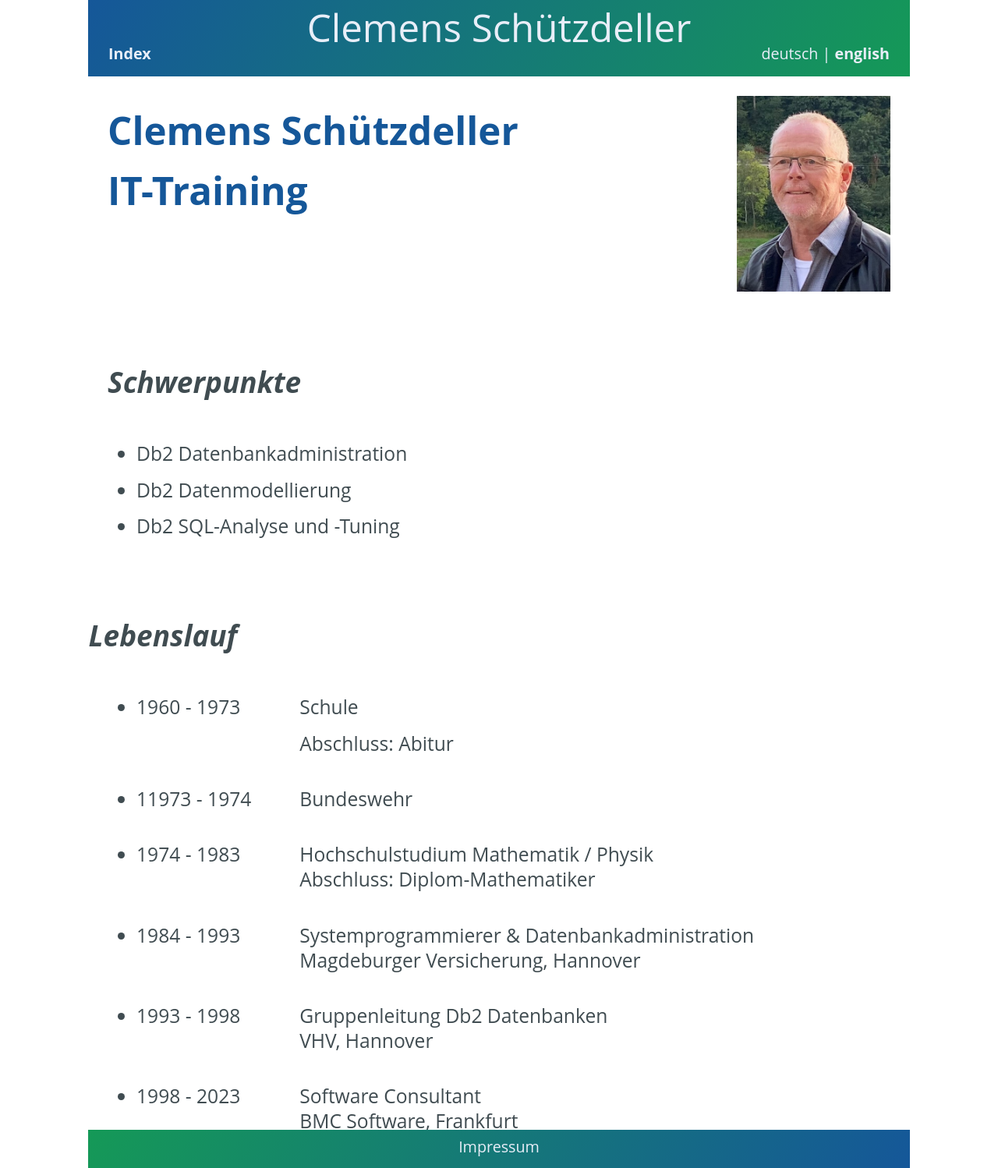
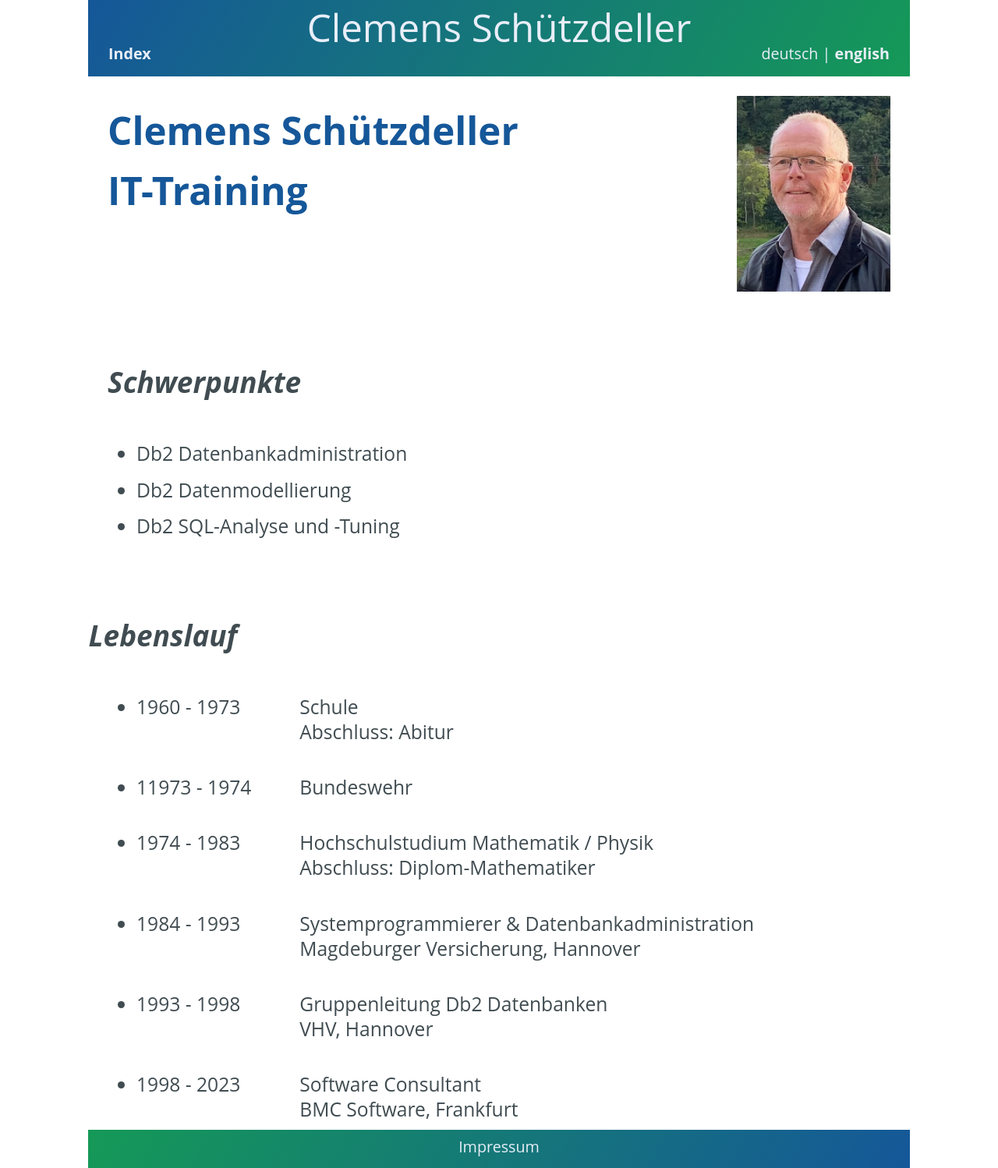
Before and after one commit to cs-LA/home, a Jekyll site: the page built from itTraining/Profile.md, in a window 1280 px wide. Shown: the whole page at 78% size. Built offline with Jekyll 4.4.1, drawn with Linux system fonts in a browser that asks for light colours; our own code applies the rules of GitHub Pages for plain Markdown files.

Commit message:
Update Profile.md

```diff
--- a/itTraining/Profile.md
+++ b/itTraining/Profile.md
@@ -26,17 +26,14 @@
     <div class="gridTitle">Lebenslauf</div>
     <div class="hGrid">
       <div class="grid-1"><ul style="margin: 0;"><li>1960 - 1973</li></ul></div>
-      <div class="grid-2">
-        <p>Schule</p>
-        <p>Abschluss: Abitur</p>
-      </div>
-    <div class="gridBreak"></div>
+      <div class="grid-2"><p>Schule<br>Abschluss: Abitur</p></div>
+    <div class="gridBreak" style="height; calc(0.5 * var(--base-font-size))"></div>
       <div class="grid-1"><ul style="margin: 0;"><li>11973 - 1974</li></ul></div>
       <div class="grid-2"><p>Bundeswehr</p></div>
-    <div class="gridBreak"></div>
+    <div class="gridBreak" style="height; calc(0.5 * var(--base-font-size))"></div>
       <div class="grid-1"><ul style="margin: 0;"><li>1974 - 1983</li></ul></div>
       <div class="grid-2"><p>Hochschulstudium Mathematik / Physik<br>Abschluss: Diplom-Mathematiker</p></div>
-    <div class="gridBreak"></div>
+    <div class="gridBreak" style="height; calc(0.5 * var(--base-font-size))"></div>
       <div class="grid-1"><ul style="margin: 0;"><li>1984 - 1993</li></ul></div>
       <div class="grid-2"><p>Systemprogrammierer & Datenbankadministration<br>Magdeburger Versicherung, Hannover</p></div>
     <div class="gridBreak"></div>
```
